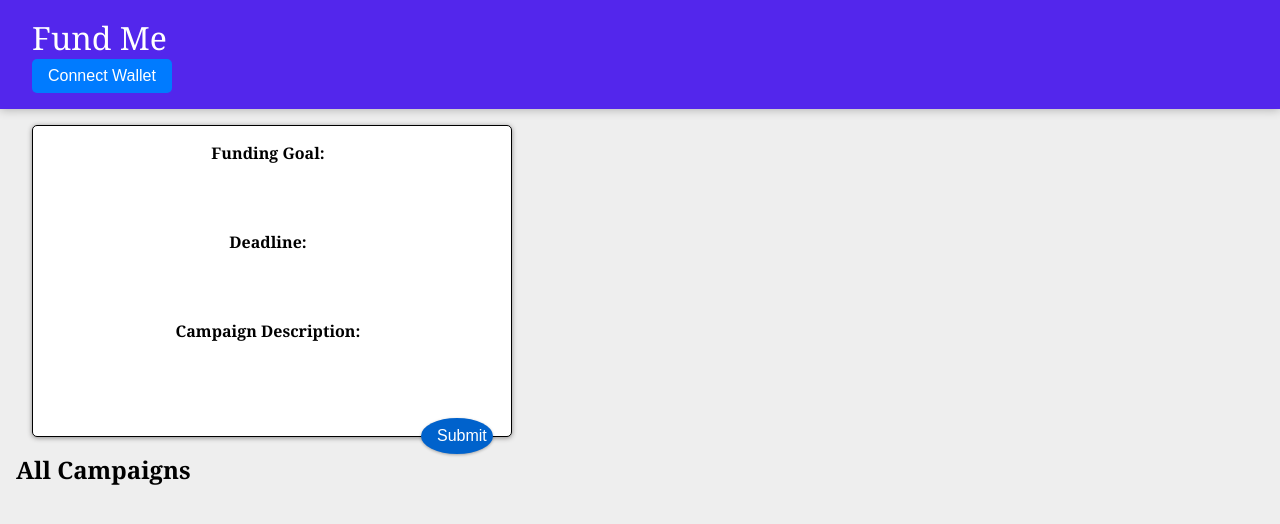
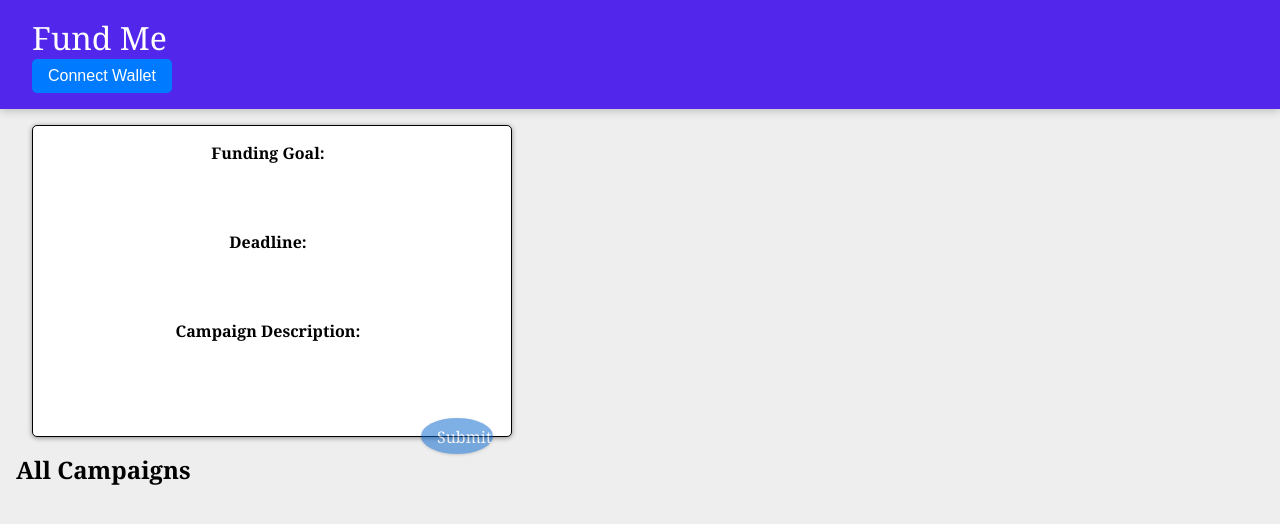
Before and after one commit to ryo2003/100program-bc-app, a React (Create React App) app: page / in a window 1280 px wide. In both pictures the pointer is over the button "Submit". Shown: the top 524 px of the page. Built offline with nearby package versions, Linux system fonts and the light colour scheme.

Commit message:
button hover

```diff
--- a/src/App.css
+++ b/src/App.css
@@ -131,6 +131,8 @@ form textarea {
   resize: none;
 }
 form button {
+  text-align: center;
+  font-family: Georgia, 'Times New Roman', Times, serif;
   position: absolute;
   right: 18px;
   bottom: -18px;
@@ -143,6 +145,11 @@ form button {
   box-shadow: 0 1px 3px rgba(0, 0, 0, 0.3);
   cursor: pointer;
   outline: none;
+}
+
+form button:hover{
+  opacity: 0.5;
+
 }
 
 h2 {
```
